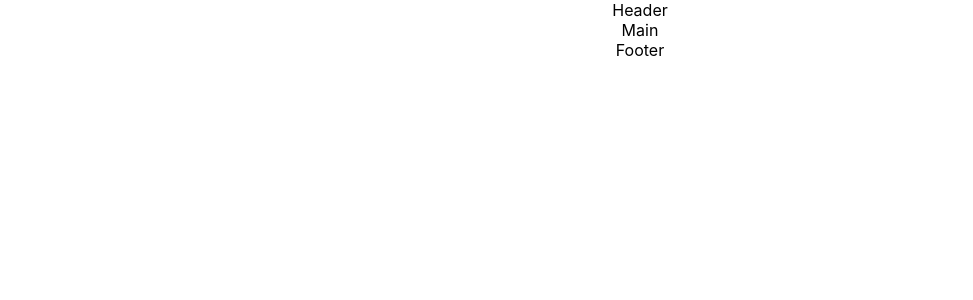
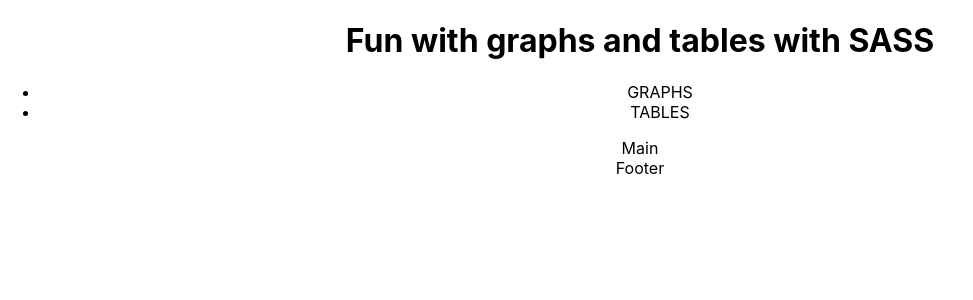
Before and after one commit to Lu-Smith/sass_graphs_tables_react_typescript, a React (Create React App) app: page / in a window 1280 px wide. Shown: the top 300 px of the page, without its empty margins (0-973 px from the left). Built offline with nearby package versions, Linux system fonts and the light colour scheme.

Commit message:
Updated Header.tsx

```diff
--- a/src/components/Header.tsx
+++ b/src/components/Header.tsx
@@ -2,7 +2,17 @@
 
 const Header: React.FC = () => {
   return (
-    <div>Header</div>
+    <div className='Header'>
+        <h1>Fun with graphs and tables with SASS</h1>
+        <ul>
+            <li>
+                GRAPHS
+            </li>
+            <li>
+                TABLES
+            </li>
+        </ul>
+    </div>
   )
 }
 
```
